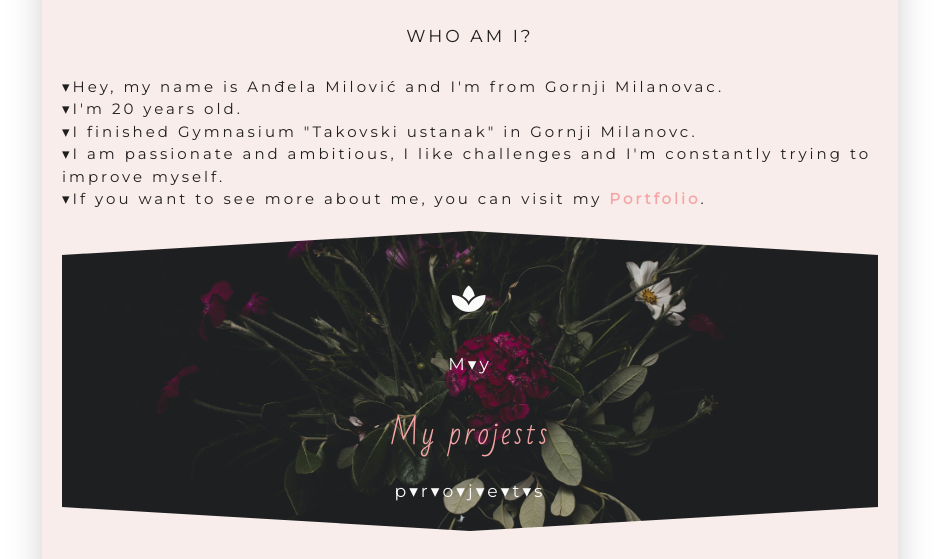
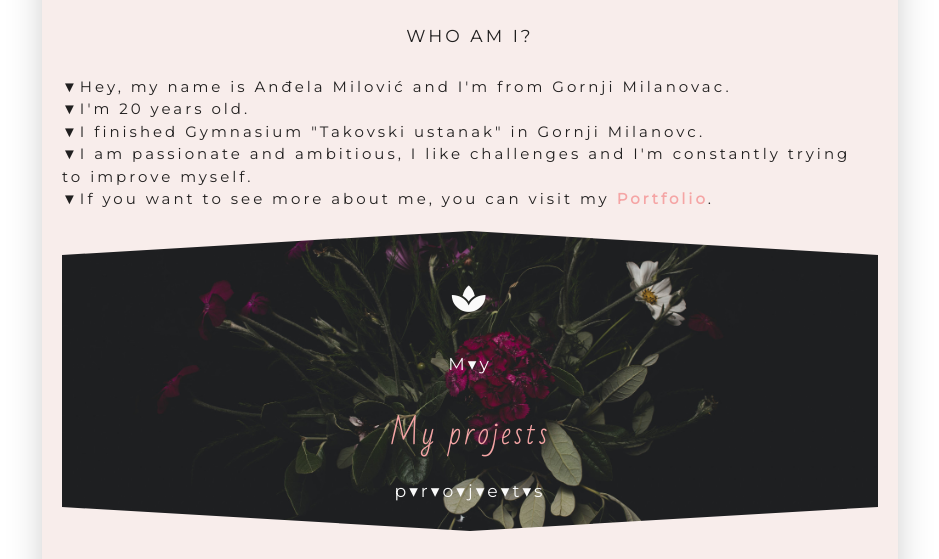
Before and after one commit to andjelamilovic/LovelyFlowers, a plain HTML site: page author.html in a window 1280 px wide. Shown: the part 1970-2529 px from the top of the page, without its empty margins (170-1109 px from the left). Drawn offline with nearby package versions, Linux system fonts and the light colour scheme.

Commit message:
Update author.html

```diff
--- a/author.html
+++ b/author.html
@@ -71,11 +71,11 @@
         </div>
         <div class="row left-align">
           <h6 class=" margin center">WHO AM I?</h6>
-          <p>&#9662;Hey, my name is Anđela Milović and I'm from Gornji Milanovac. </p>
-          <p>&#9662;I'm 20 years old.</p>
-          <p>&#9662;I finished Gymnasium "Takovski ustanak" in Gornji Milanovc.</p>
-          <p>&#9662;I am passionate and ambitious, I like challenges and I'm constantly trying to improve myself.</p>
-          <p>&#9662;If you want to see more about me, you can visit my <a
+          <p>&#9660;Hey, my name is Anđela Milović and I'm from Gornji Milanovac. </p>
+          <p>&#9660;I'm 20 years old.</p>
+          <p>&#9660;I finished Gymnasium "Takovski ustanak" in Gornji Milanovc.</p>
+          <p>&#9660;I am passionate and ambitious, I like challenges and I'm constantly trying to improve myself.</p>
+          <p>&#9660;If you want to see more about me, you can visit my <a
               href="https://andjelamilovic.github.io/portfolio/index.html">Portfolio</a>.</p>
         </div>
         <div id="section2">
```
